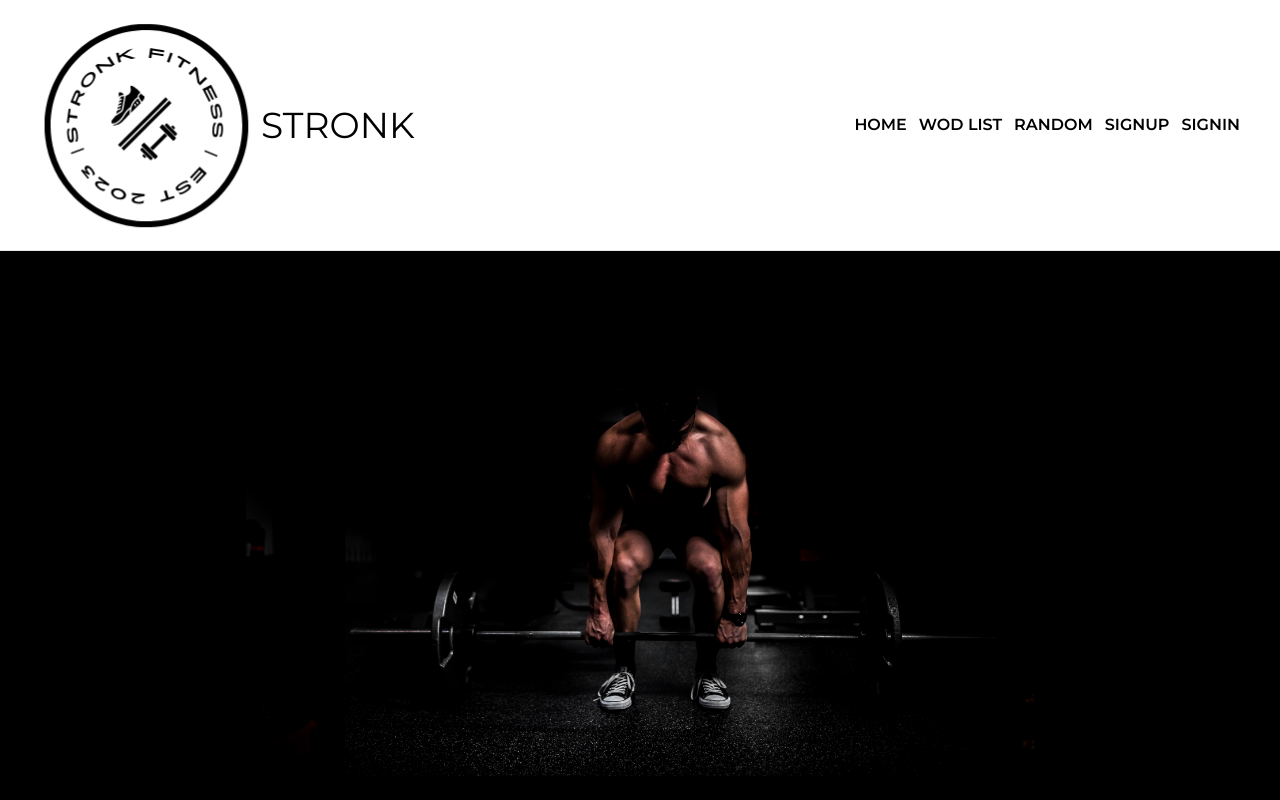
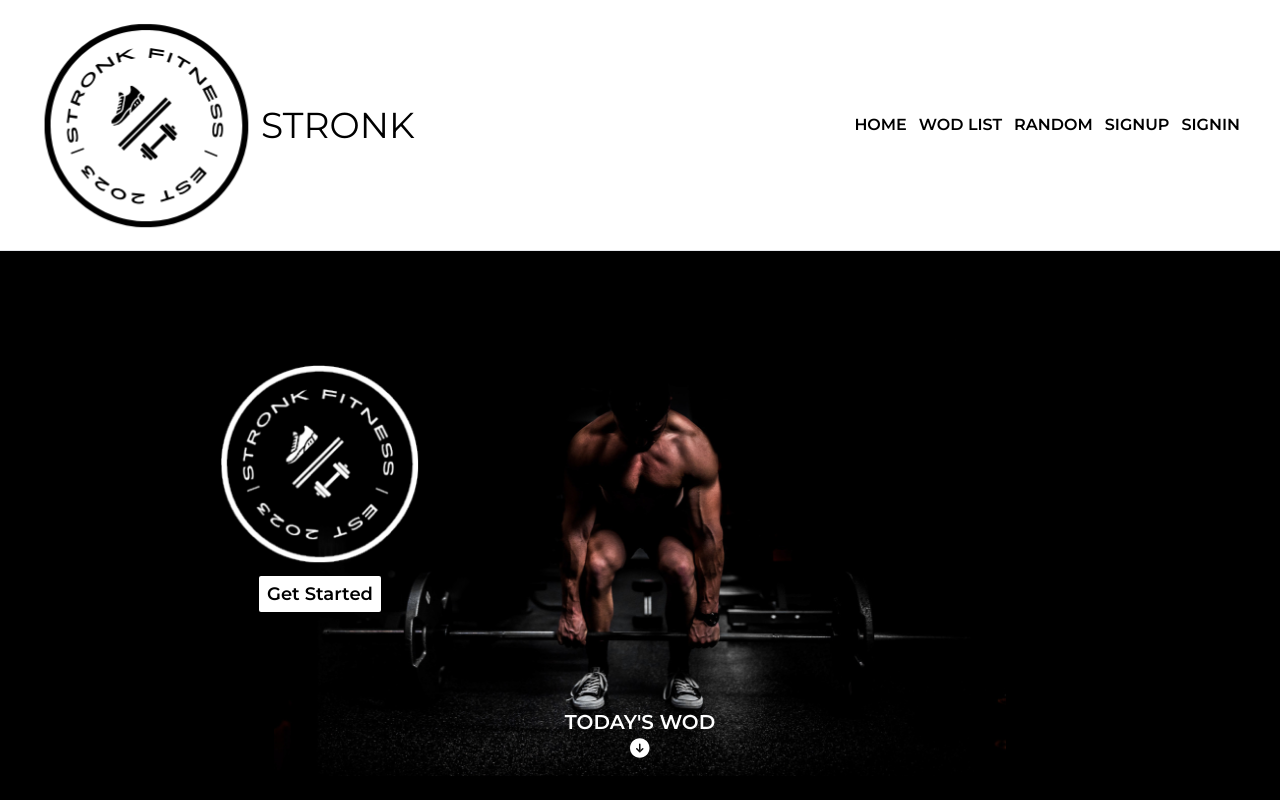
Before and after one commit to Exx-hub/stronk-fitness2023, a Next.js app: page / in a window 1280 px wide. Built offline with nearby package versions, Linux system fonts and the light colour scheme; no server answers.

Commit message:
finish banner with logo and down icon

```diff
--- /dev/null
+++ b/app/components/GetStarted.tsx
@@ -0,0 +1,15 @@
+import Link from "next/link";
+import React from "react";
+
+function GetStarted() {
+  return (
+    <Link
+      href="/wod-list"
+      className="text-xs md:text-lg bg-white rounded-sm py-1 px-2 font-semibold mt-3 hover:bg-slate-300"
+    >
+      Get Started
+    </Link>
+  );
+}
+
+export default GetStarted;
--- /dev/null
+++ b/app/components/TodaysWod.tsx
@@ -0,0 +1,27 @@
+import Link from "next/link";
+import React from "react";
+
+function TodaysWod() {
+  return (
+    <Link
+      href="#today"
+      className="flex flex-col items-center text-white text-sm md:text-xl font-semibold absolute-bottom-center"
+    >
+      <div>TODAY&apos;S WOD</div>
+      <svg
+        xmlns="http://www.w3.org/2000/svg"
+        viewBox="0 0 24 24"
+        fill="currentColor"
+        className="w-6 h-6"
+      >
+        <path
+          fillRule="evenodd"
+          d="M12 2.25c-5.385 0-9.75 4.365-9.75 9.75s4.365 9.75 9.75 9.75 9.75-4.365 9.75-9.75S17.385 2.25 12 2.25zm-.53 14.03a.75.75 0 001.06 0l3-3a.75.75 0 10-1.06-1.06l-1.72 1.72V8.25a.75.75 0 00-1.5 0v5.69l-1.72-1.72a.75.75 0 00-1.06 1.06l3 3z"
+          clipRule="evenodd"
+        />
+      </svg>
+    </Link>
+  );
+}
+
+export default TodaysWod;
--- a/app/globals.css
+++ b/app/globals.css
@@ -24,6 +24,10 @@
   @apply text-red-500 text-xs;
 }
 
+.absolute-bottom-center {
+  @apply absolute bottom-12 md:bottom-4 -translate-x-2/4 translate-y-0 left-2/4;
+}
+
 /* .nav-link {
   @apply text-sm font-medium uppercase text-gray-500;
 } */
--- a/app/page.tsx
+++ b/app/page.tsx
@@ -1,12 +1,17 @@
-import { Montserrat } from "@next/font/google";
-
-const montserrat = Montserrat({ subsets: ["latin"] });
+import Image from "next/image";
+import GetStarted from "./components/GetStarted";
+import TodaysWod from "./components/TodaysWod";
 
 export default function Home() {
   return (
-    <section className="h-full bg-black">
-      <div className="h-full bg-deadlift-man bg-center bg-contain bg-no-repeat">
-        {/* <h1 className={`text-red-300`}>HELLO</h1> */}
+    <section className="h-full bg-black relative">
+      <div className="h-full bg-deadlift-man bg-contain bg-center bg-no-repeat">
+        <div className="pt-20 ml-10 w-[100px] md:pt-28 md:w-1/2 md:ml-0 flex flex-col items-center">
+          <Image src="/whitelogo.png" alt="white version of logo" width={200} height={200} />
+          <GetStarted />
+        </div>
+
+        <TodaysWod />
       </div>
     </section>
   );
--- a/tailwind.config.js
+++ b/tailwind.config.js
@@ -8,7 +8,7 @@ module.exports = {
   theme: {
     extend: {
       backgroundImage: {
-        "deadlift-man": "url('/bg-images/deadliftbg.jpg')",
+        "deadlift-man": "url('/bg-images/deadliftbg.png')",
       },
     },
   },
```
Also changed, not shown: public/bg-images/deadliftbg.jpg (deleted), public/bg-images/deadliftbg.png (added).
